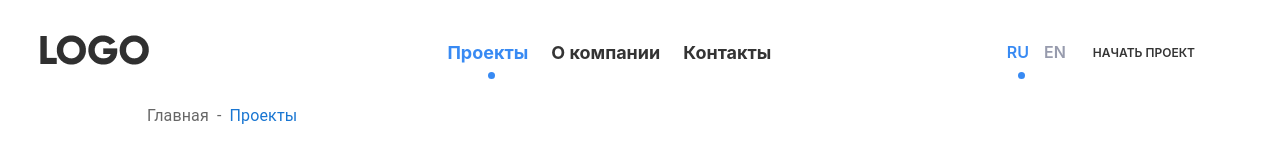
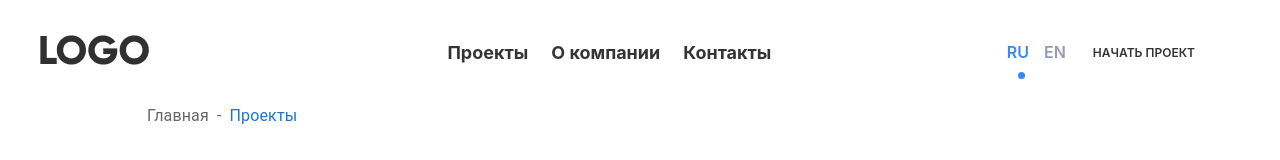
Before and after one commit to anastasiiadmm/logo-test-app, a React (Create React App) app: page / in a window 1280 px wide. Shown: the top 160 px of the page. Built offline with nearby package versions, Linux system fonts and the light colour scheme.

Commit message:
Changed route

```diff
--- a/src/containers/Header/Navigation/Navigation.js
+++ b/src/containers/Header/Navigation/Navigation.js
@@ -25,7 +25,7 @@ const Navigation = () => {
         <div><a href="/"><img alt="logo" src={logo}/></a></div>
         <div className="header__menu-items">
           <ul>
-            <li><NavLink to="/">{t("navigation.projects")}</NavLink></li>
+            <li><NavLink to="/projects">{t("navigation.projects")}</NavLink></li>
             <li><NavLink to="/info">{t("navigation.company")}</NavLink></li>
             <li><NavLink to="/contacts">{t("navigation.contacts")}</NavLink></li>
           </ul>
```
